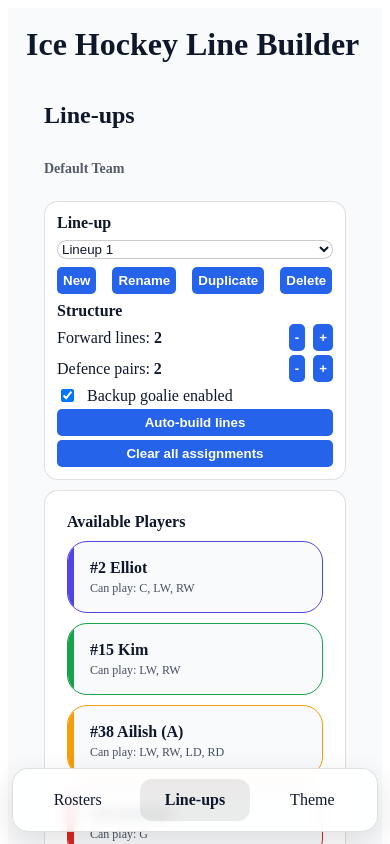
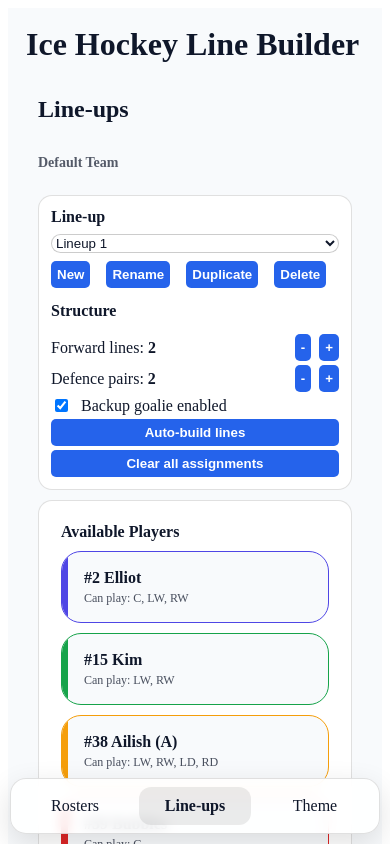
Before and after one commit to Newik83CZ/IceHockeyLineBuilder, a React (Vite) app: page /lineups in a window 390 px wide. Shown: the top 844 px of the page. Built offline with nearby package versions, Linux system fonts and the light colour scheme.

Commit message:
Fixing mobile layout

```diff
--- a/src/App.jsx
+++ b/src/App.jsx
@@ -102,7 +102,7 @@ export default function App() {
         </nav>
 
 
-        <div className="pageWrap" style={{ padding: 18, maxWidth: 1100, margin: "0 auto" }}>
+        <div className="pageWrap" style={{ padding: 18, maxWidth: 1100, margin: "0 auto", width: "100%" }}>
 
           <Routes>
             <Route path="/" element={<RostersPage data={data} setData={setData} />} />
--- a/src/index.css
+++ b/src/index.css
@@ -73,15 +73,16 @@ input:focus, select:focus, textarea:focus {
 
   .tabNav {
     position: fixed;
-    left: 12px;
-    right: 12px;
-    bottom: 12px;
+    left: 10px;
+    right: 10px;
+    bottom: 10px;
+
     z-index: 50;
 
     background: var(--surface);
     border: 1px solid var(--border);
     border-radius: 16px;
-    padding: 10px;
+    padding: 8px;
 
     justify-content: space-around;
     gap: 8px;
@@ -96,7 +97,7 @@ input:focus, select:focus, textarea:focus {
   .tabNav a {
     flex: 1;
     text-align: center;
-    padding: 12px 10px !important; /* bigger tap target */
+    padding: 10px 8px !important; /* bigger tap target */
     border-radius: 12px !important;
     font-weight: 800;
   }
@@ -131,13 +132,13 @@ input:focus, select:focus, textarea:focus {
   }
 }
 
-@media (max-width: 900px) {
+@media (max-width: 800px) {
   .forwardGrid {
     grid-template-columns: 1fr !important; /* LW then C then RW */
   }
 }
 
-@media (max-width: 900px) {
+@media (max-width: 800px) {
   .defenceGrid {
     grid-template-columns: 1fr !important; /* LD then RD */
   }
@@ -146,3 +147,11 @@ input:focus, select:focus, textarea:focus {
 .pageWrap {
   padding-bottom: 120px !important;
 }
+
+@media (max-width: 800px) {
+  .pageWrap {
+    padding: 12px !important;
+    max-width: 100% !important;
+    margin: 0 !important;
+  }
+}
--- a/src/pages/Lineups.jsx
+++ b/src/pages/Lineups.jsx
@@ -721,7 +721,10 @@ export default function Lineups({ data, setData }) {
             </div>
 
             <div style={{ display: "grid", gap: 4 }}>
-              <div style={{ fontWeight: 800 }}>Structure</div>
+              <div style={{ fontWeight: 900, marginTop: 6, marginBottom: 10 }}>
+                  Structure
+                </div>
+
                 <div style={{ display: "flex", alignItems: "center", justifyContent: "space-between", gap: 8 }}>
                   <div>Forward lines: <b>{activeLineup.forwardLines}</b></div>
                   <div style={{ display: "flex", gap: 8 }}>
```
